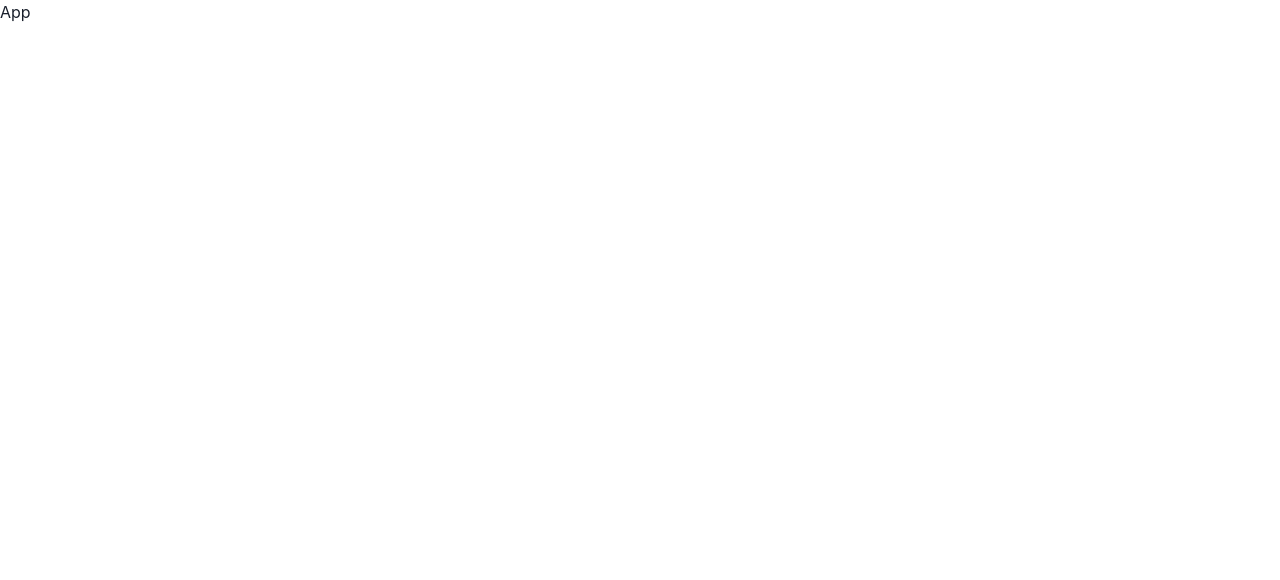
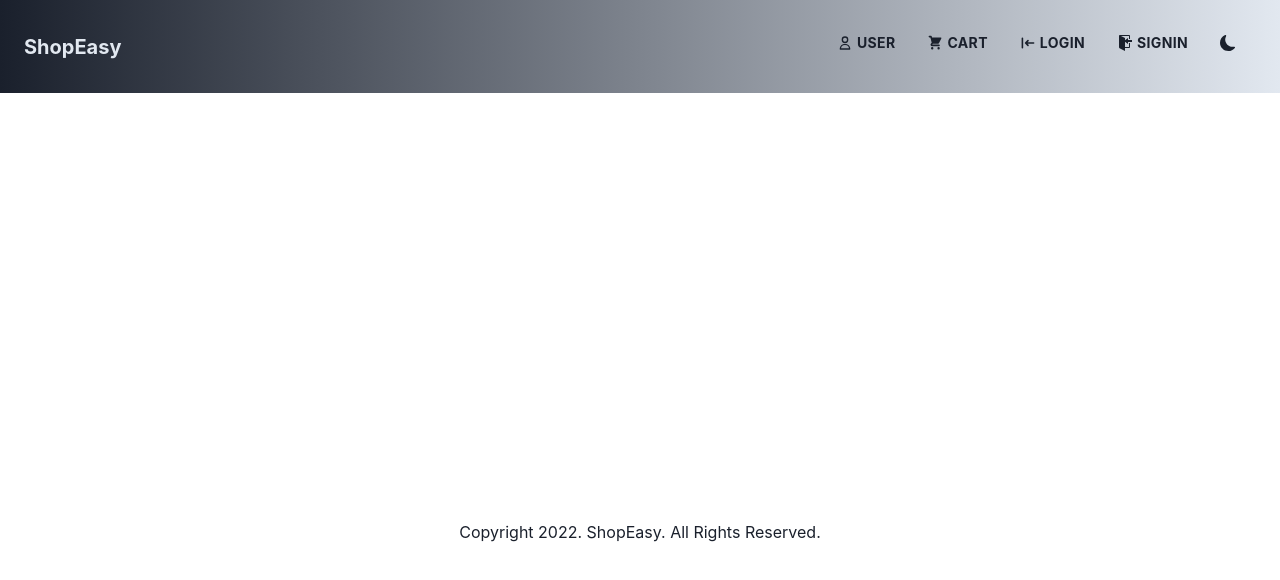
Before and after one commit to ssaboorr/ShopEasy-React, a React (Create React App) app in the folder frontend/: page / in a window 1280 px wide. Shown: the top 580 px of the page. Built offline with nearby package versions, Linux system fonts and the light colour scheme.

Commit message:
Step 3 completed. Create Header and Footer components done.

```diff
--- a/frontend/package.json
+++ b/frontend/package.json
@@ -12,6 +12,7 @@
     "framer-motion": "^5.5.6",
     "react": "^17.0.2",
     "react-dom": "^17.0.2",
+    "react-icons": "^4.3.1",
     "react-scripts": "5.0.0",
     "web-vitals": "^2.1.3"
   },
--- a/frontend/src/App.js
+++ b/frontend/src/App.js
@@ -1,11 +1,14 @@
-import { ChakraProvider } from "@chakra-ui/react";
+import { ChakraProvider, Heading } from "@chakra-ui/react";
+import Header from './components/Header'
+import Footer from './components/Footer'
+
 
 const App = () => {
   return (
     <ChakraProvider>
-      <div>
-        <h1>App</h1>
-      </div>
+     <Header/>
+     <div style={{height:'500px'}}></div>
+     <Footer/>
     </ChakraProvider>
   );
 };
--- /dev/null
+++ b/frontend/src/components/Footer.js
@@ -0,0 +1,11 @@
+import { Flex,Text } from "@chakra-ui/react";
+
+
+const Footer = () => {
+    return (
+        <Flex as='footer' justifyContent='center' py='5'>
+            <Text>Copyright 2022. ShopEasy. All Rights Reserved.</Text>
+        </Flex>
+    )
+}
+export default Footer;
--- /dev/null
+++ b/frontend/src/components/Header.js
@@ -0,0 +1,177 @@
+import { useState } from "react";
+import {
+  Flex,
+  Heading,
+  Link,
+  Box,
+  Icon,
+  useDisclosure,
+  SlideFade,
+  Button,
+  Slide,
+} from "@chakra-ui/react";
+import {
+  HiOutlineUser,
+  HiShoppingCart,
+  HiMenuAlt3,
+  HiLogin,
+} from "react-icons/hi";
+
+import { GoSignIn } from "react-icons/go";
+import { BsMoonFill, BsMoon } from "react-icons/bs";
+
+const MenuItem = ({ children, url }) => {
+  return (
+    <Link
+      href={url}
+      fontSize="sm"
+      letterSpacing="wide"
+      color="grayAlpha.600"
+      fontWeight="bold"
+      textTransform="uppercase"
+      m="2"
+      display="block"
+      _hover={{ color: "whiteAlpha.800" }}
+      mt={{ base: "4", md: "0" }}
+    >
+      {children}
+    </Link>
+  );
+};
+
+function SlideEx() {
+  const { isOpen, onToggle } = useDisclosure();
+
+  return (
+    <>
+      <Icon onClick={onToggle} as={HiMenuAlt3} color="black" w="6" h="6" />
+
+      <Slide
+        direction="bottom"
+        in={isOpen}
+        style={{ zIndex: 10 }}
+
+      >
+        <Box p="40px" color="white" mt="4" bg="gray.800" shadow="md">
+          <Box width={{ base: "full", md: "auto" }}  alignItems="center">
+            <MenuItem url="/">
+              <Flex alignItems="center" justifyContent="center" m="2">
+                <Icon w="4" h="4" mr="1" as={HiOutlineUser} />
+                User
+              </Flex>
+            </MenuItem>
+            <MenuItem url="/">
+              <Flex alignItems="center" justifyContent="center" m="2">
+                <Icon w="4" h="4" mr="1" as={HiShoppingCart} />
+                Cart
+              </Flex>
+            </MenuItem>
+            <MenuItem url="/">
+              <Flex alignItems="center" justifyContent="center" m="2">
+                <Icon w="4" h="4" mr="1" as={HiLogin} />
+                Login
+              </Flex>
+            </MenuItem>
+            <MenuItem url="/">
+              <Flex alignItems="center" justifyContent="center" m="2">
+                <Icon w="4" h="4" mr="1" as={GoSignIn} />
+                SignIn
+              </Flex>
+            </MenuItem>
+          </Box>
+        </Box>
+      </Slide>
+    </>
+  );
+}
+
+const Header = () => {
+  const [show, setShow] = useState(false);
+  const [light, setLight] = useState(true);
+  return (
+    <Flex
+      as="header"
+      align="center"
+      justify="space-between"
+      wrap="wrap"
+      py="6"
+      px="6"
+      // bgColor="gray.800"
+      // bgColor={{bgColor:'red'}}
+      bgGradient="linear(to-r, gray.800, gray.200)"
+      w="100%"
+      top="0"
+      zIndex="2"
+      pos="fixed"
+    >
+      <Flex align="center" mr="5">
+        <Heading
+          as="h1"
+          color="whiteAlpha.800"
+          fontWeight="bold"
+          size="md"
+          letterSpacing="md"
+        >
+          <Link
+            href="/"
+            color="gray.200"
+            _hover={{ color: "gray.500", textDecor: "none" }}
+          >
+            ShopEasy
+          </Link>
+        </Heading>
+      </Flex>
+
+      <Box
+        display={{ base: "block", md: "none", sm: "block" }}
+        onClick={() => setShow(!show)}
+      >
+        <SlideEx />
+      </Box>
+
+      <Box
+        display={{ base: show ? "none" : "none", md: "flex" }}
+        width={{ base: "full", md: "auto" }}
+        alignItems="center"
+      >
+        <MenuItem url="/">
+          <Flex alignItems="center" justifyContent="center" m="2">
+            <Icon w="4" h="4" mr="1" as={HiOutlineUser} />
+            User
+          </Flex>
+        </MenuItem>
+        <MenuItem url="/">
+          <Flex alignItems="center" justifyContent="center" m="2">
+            <Icon w="4" h="4" mr="1" as={HiShoppingCart} />
+            Cart
+          </Flex>
+        </MenuItem>
+        <MenuItem url="/">
+          <Flex alignItems="center" justifyContent="center" m="2">
+            <Icon w="4" h="4" mr="1" as={HiLogin} />
+            Login
+          </Flex>
+        </MenuItem>
+        <MenuItem url="/">
+          <Flex alignItems="center" justifyContent="center" m="2">
+            <Icon w="4" h="4" mr="1" as={GoSignIn} />
+            SignIn
+          </Flex>
+        </MenuItem>
+        <MenuItem>
+          <Flex alignItems="center" justifyContent="center" m="2">
+            <Icon
+              onClick={() => setLight(!light)}
+              w="4"
+              h="4"
+              mr="1"
+              as={BsMoonFill}
+            />
+          </Flex>
+        </MenuItem>
+      </Box>
+    </Flex>
+  );
+};
+
+export default Header;
```
Also changed, not shown: 1 other file (tests, documents, lock files or other folders).
